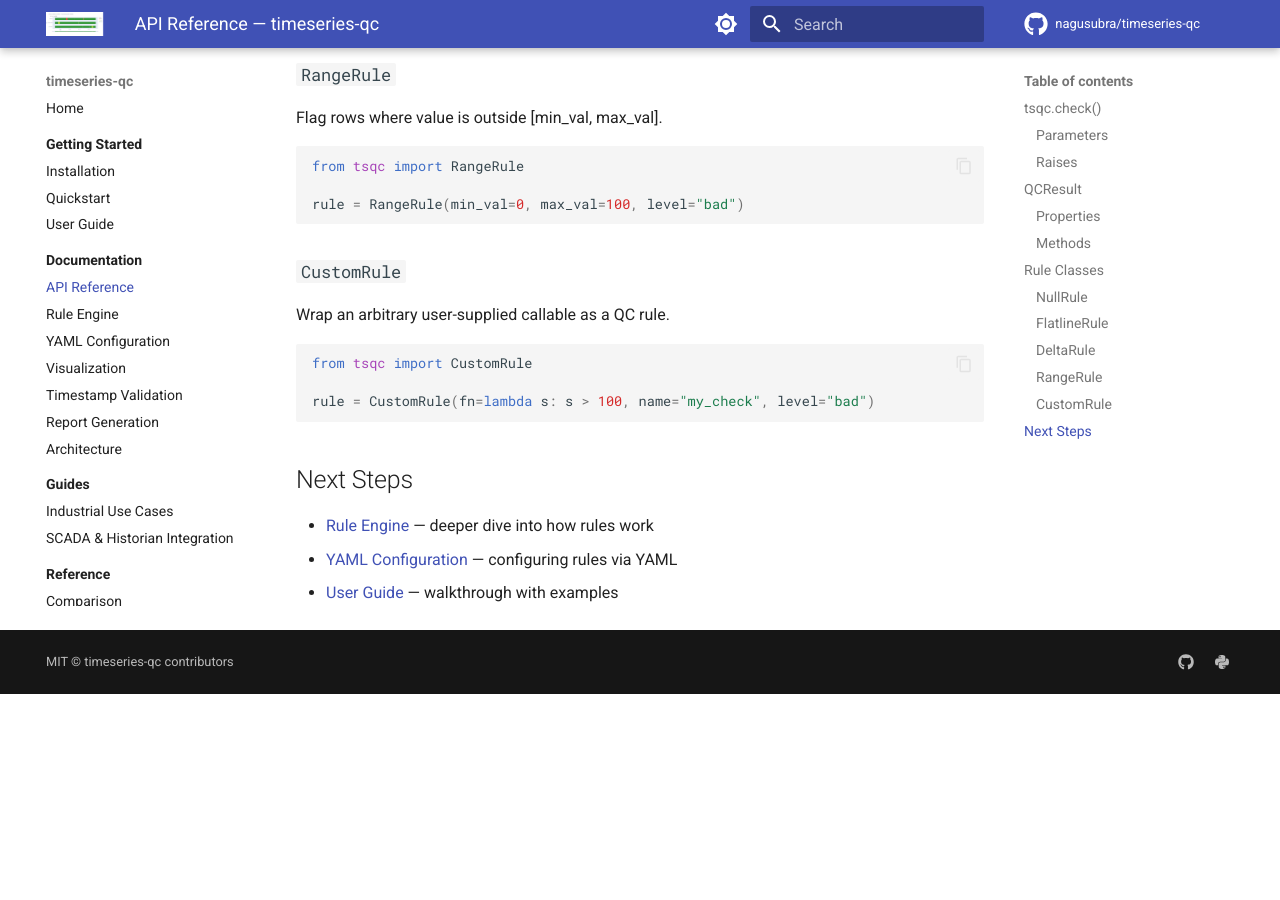
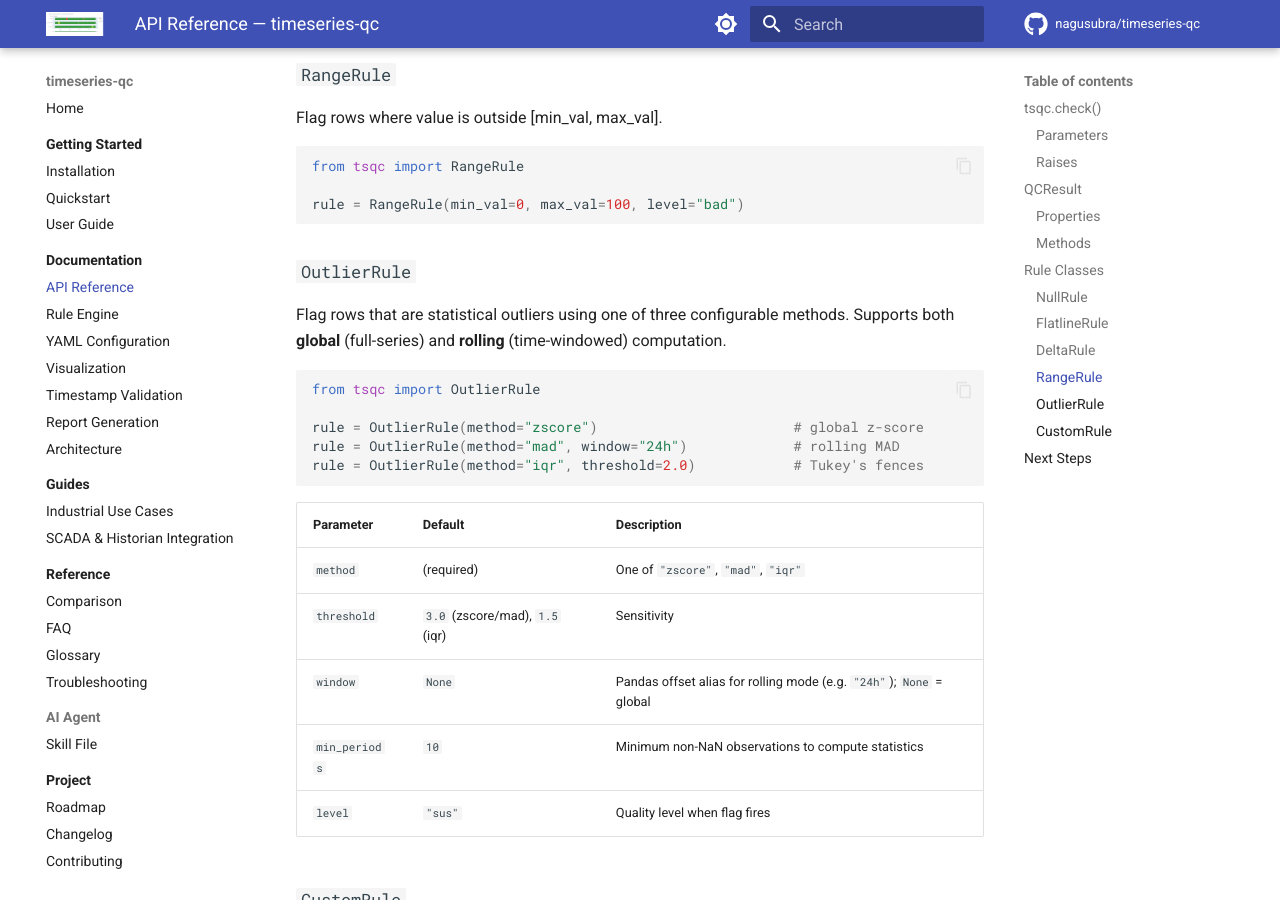
Before and after one commit to nagusubra/timeseries-qc, an MkDocs documentation site: the page built from docs/api-reference.md, in a window 1280 px wide and 900 px high, scrolled down 4332 px. Built offline with MkDocs 1.6.1 and Material for MkDocs 9.7.7, drawn with Linux system fonts in a browser that asks for light colours; comment, search, counter and statistics services are not loaded; before the commit the page ends 5026 px from its top, so only the background shows below that.

Commit message:
docs: update all docs and AI instruction files for v0.4.1 (OutlierRule, config validation)

````diff
--- a/docs/api-reference.md
+++ b/docs/api-reference.md
@@ -160,6 +160,26 @@ from tsqc import RangeRule
 rule = RangeRule(min_val=0, max_val=100, level="bad")
 ```
 
+### `OutlierRule`
+
+Flag rows that are statistical outliers using one of three configurable methods. Supports both **global** (full-series) and **rolling** (time-windowed) computation.
+
+```python
+from tsqc import OutlierRule
+
+rule = OutlierRule(method="zscore")                        # global z-score
+rule = OutlierRule(method="mad", window="24h")             # rolling MAD
+rule = OutlierRule(method="iqr", threshold=2.0)            # Tukey's fences
+```
+
+| Parameter | Default | Description |
+|-----------|---------|-------------|
+| `method` | (required) | One of `"zscore"`, `"mad"`, `"iqr"` |
+| `threshold` | `3.0` (zscore/mad), `1.5` (iqr) | Sensitivity |
+| `window` | `None` | Pandas offset alias for rolling mode (e.g. `"24h"`); `None` = global |
+| `min_periods` | `10` | Minimum non-NaN observations to compute statistics |
+| `level` | `"sus"` | Quality level when flag fires |
+
 ### `CustomRule`
 
 Wrap an arbitrary user-supplied callable as a QC rule.
--- a/docs/llms.txt
+++ b/docs/llms.txt
@@ -11,7 +11,7 @@
 ## API Reference
 
 - [API Reference](https://nagusubra.github.io/timeseries-qc/api-reference/): Full documentation for `tsqc.check()`, `QCResult` methods (summary, plot, issue_summary, check_timestamps, export_report), and all rule classes.
-- [Rule Engine](https://nagusubra.github.io/timeseries-qc/rules/): How built-in rules work — NullRule, FlatlineRule (with min_duration), DeltaRule (min_delta/max_delta), RangeRule, CustomRule. Severity levels and rule ordering.
+- [Rule Engine](https://nagusubra.github.io/timeseries-qc/rules/): How built-in rules work — NullRule, FlatlineRule (with min_duration), DeltaRule (min_delta/max_delta), RangeRule, OutlierRule (zscore/mad/iqr), CustomRule. Severity levels and rule ordering.
 - [YAML Configuration](https://nagusubra.github.io/timeseries-qc/yaml-configuration/): Define rules in YAML files. Supports default_rules, tag_rules with glob patterns, and quality_map for external quality columns.
 
 ## Visualization & Reports
@@ -41,8 +41,8 @@
 
 ## Project
 
-- [Changelog](https://nagusubra.github.io/timeseries-qc/changelog/): Version history (0.1.0 through 0.4.0).
-- [Roadmap](https://nagusubra.github.io/timeseries-qc/roadmap/): Planned features — statistical rules, CLI tool, Parquet support, Spark/Dask backend.
+- [Changelog](https://nagusubra.github.io/timeseries-qc/changelog/): Version history (0.1.0 through 0.4.1).
+- [Roadmap](https://nagusubra.github.io/timeseries-qc/roadmap/): Planned features — CLI tool, Parquet support, Spark/Dask backend.
 - [Contributing](https://nagusubra.github.io/timeseries-qc/contributing/): Development setup, testing, adding new rules, and PR process.
 
 ## AI Agent Skills
````
Also changed, not shown: CLAUDE.md (+1 -1 lines), CLINE.md (+27 -3 lines), README.md (+1 -1 lines), docs/llms-full.txt (+10 -3 lines), docs/timeseries-qc.md (+51 -2 lines), 3 other files.
